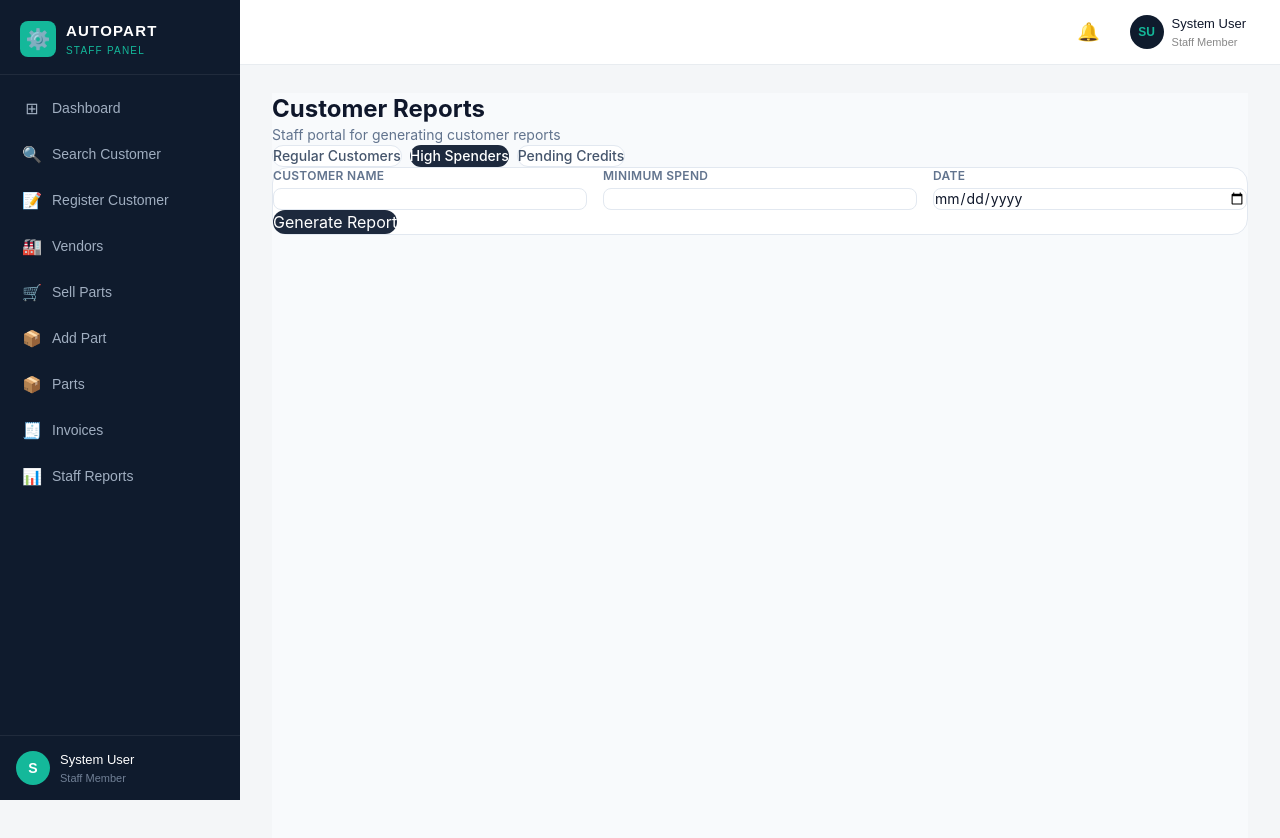
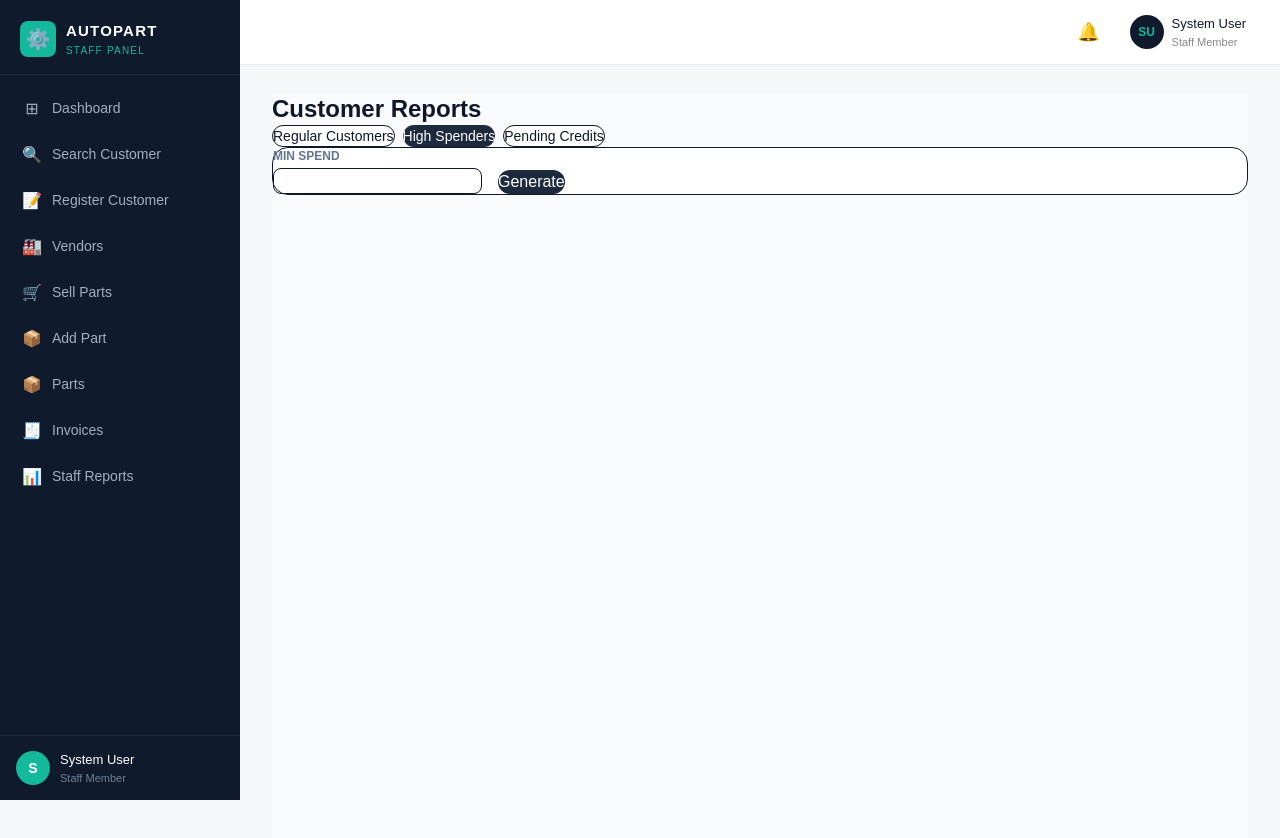
Before and after one commit to Bhumi-77/AppDev_Frontend, a React (Vite) app: page /admin/staff-reports in a window 1280 px wide. Both pictures are taken after a click on the button "High Spenders". Shown: the top 838 px of the page. Built offline with nearby package versions, Linux system fonts and the light colour scheme.

Commit message:
added new frontend changes

```diff
--- a/src/pages/staff/StaffReports.jsx
+++ b/src/pages/staff/StaffReports.jsx
@@ -1,4 +1,5 @@
-import { useState } from "react";
+import React, { useState } from "react";
+import api from "../../api/axios";
 
 const TABS = [
   { id: "regulars", label: "Regular Customers" },
@@ -6,108 +7,87 @@ const TABS = [
   { id: "credits", label: "Pending Credits" },
 ];
 
-
 function Badge({ type }) {
   const styles = {
     Active: "bg-emerald-50 text-emerald-700 border border-emerald-200",
     Inactive: "bg-slate-100 text-slate-500 border border-slate-200",
-    Critical: "bg-red-50 text-red-700 border border-red-200",
-    Overdue: "bg-amber-50 text-amber-700 border border-amber-200",
     Pending: "bg-blue-50 text-blue-700 border border-blue-200",
     Platinum: "bg-amber-50 text-amber-800 border border-amber-200",
-    Gold: "bg-blue-50 text-blue-700 border border-blue-200",
     Silver: "bg-slate-100 text-slate-600 border border-slate-200",
   };
-
   return (
-    <span
-      className={`inline-flex items-center px-2.5 py-0.5 rounded-full text-xs font-medium ${
-        styles[type] || styles.Pending
-      }`}
-    >
+    <span className={`inline-flex items-center px-2.5 py-0.5 rounded-full text-xs font-medium ${styles[type] || styles.Pending}`}>
       {type}
     </span>
   );
 }
 
-function FormField({ label, children }) {
-  return (
-    <div className="flex flex-col gap-1">
-      <label className="text-xs font-semibold text-slate-500 uppercase tracking-wide">
-        {label}
-      </label>
-      {children}
-    </div>
-  );
-}
+export default function CustomerReports() {
+  const [activeTab, setActiveTab] = useState("regulars");
+  const [result, setResult] = useState([]);
+  const [filters, setFilters] = useState({});
 
-const inputCls =
-  "w-full rounded-lg border border-slate-200 bg-white px-3 py-2 text-sm";
-const selectCls =
-  "w-full rounded-lg border border-slate-200 bg-white px-3 py-2 text-sm";
-
-// REGULAR CUSTOMERS
-function RegularsPanel() {
-  const [result, setResult] = useState([]);
-
-  function generate() {
-    setResult(SAMPLE_REGULARS);
-  }
+  const fetchData = async (endpoint) => {
+    try {
+      // The full path must match: /api/reports/customer/ + endpoint
+      const { data } = await api.get(`/reports/customer/${endpoint}`, { params: filters });
+      setResult(data);
+    } catch (err) {
+      console.error("API Request Failed:", err);
+    }
+  };
 
   return (
-    <div>
-      <div className="bg-white rounded-2xl border border-slate-200 p-6 mb-4">
-        <div className="grid grid-cols-1 md:grid-cols-4 gap-4 mb-6">
-          <FormField label="Customer Name">
-            <input className={inputCls} type="text" />
-          </FormField>
+    <div className="p-8 bg-slate-50 min-h-screen">
+      <h1 className="text-2xl font-bold mb-6">Customer Reports</h1>
 
-          <FormField label="Minimum Visits">
-            <input className={inputCls} type="number" />
-          </FormField>
+      <div className="flex gap-2 mb-6">
+        {TABS.map((tab) => (
+          <button
+            key={tab.id}
+            onClick={() => { setActiveTab(tab.id); setResult([]); setFilters({}); }}
+            className={`px-4 py-2 rounded-xl text-sm ${activeTab === tab.id ? "bg-slate-800 text-white" : "bg-white border"}`}
+          >
+            {tab.label}
+          </button>
+        ))}
+      </div>
 
-          <FormField label="From Date">
-            <input className={inputCls} type="date" />
-          </FormField>
-
-          <FormField label="To Date">
-            <input className={inputCls} type="date" />
-          </FormField>
-        </div>
-
-        <button
-          onClick={generate}
-          className="bg-slate-800 text-white px-5 py-2 rounded-xl"
-        >
-          Generate Report
-        </button>
+      <div className="bg-white rounded-2xl border p-6 mb-6 flex gap-4 items-end">
+        {activeTab === "regulars" && (
+          <div className="flex flex-col gap-1">
+            <label className="text-xs font-bold text-slate-500 uppercase">Customer Name</label>
+            <input className="border p-2 rounded-lg" onChange={(e) => setFilters({ name: e.target.value })} />
+          </div>
+        )}
+        {activeTab === "spenders" && (
+          <div className="flex flex-col gap-1">
+            <label className="text-xs font-bold text-slate-500 uppercase">Min Spend</label>
+            <input type="number" className="border p-2 rounded-lg" onChange={(e) => setFilters({ minSpend: e.target.value })} />
+          </div>
+        )}
+        {activeTab === "credits" && (
+          <div className="flex flex-col gap-1">
+            <label className="text-xs font-bold text-slate-500 uppercase">Status</label>
+            <select className="border p-2 rounded-lg" onChange={(e) => setFilters({ status: e.target.value })}>
+              <option value="All">All</option>
+              <option value="Pending">Pending</option>
+            </select>
+          </div>
+        )}
+        <button onClick={() => fetchData(activeTab)} className="bg-slate-800 text-white px-6 py-2 rounded-xl">Generate</button>
       </div>
 
       {result.length > 0 && (
-        <div className="bg-white rounded-2xl border border-slate-200 overflow-hidden">
+        <div className="bg-white rounded-2xl border overflow-hidden">
           <table className="w-full text-sm">
-            <thead>
-              <tr className="bg-slate-50">
-                <th className="p-3 text-left">Customer</th>
-                <th className="p-3 text-left">Customer ID</th>
-                <th className="p-3 text-left">Phone</th>
-                <th className="p-3 text-left">Visits</th>
-                <th className="p-3 text-left">Last Visit</th>
-                <th className="p-3 text-left">Status</th>
-              </tr>
-            </thead>
-
+            <thead className="bg-slate-50"><tr><th className="p-3 text-left">Customer</th><th className="p-3 text-left">Status</th><th className="p-3 text-left">Value</th></tr></thead>
             <tbody>
-              {result.map((r) => (
-                <tr key={r.id} className="border-t">
-                  <td className="p-3">{r.name}</td>
-                  <td className="p-3">{r.id}</td>
-                  <td className="p-3">{r.phone}</td>
-                  <td className="p-3">{r.visits}</td>
-                  <td className="p-3">{r.last}</td>
-                  <td className="p-3">
-                    <Badge type={r.status} />
-                  </td>
+              {result.map((r, i) => (
+                <tr key={i} className="border-t">
+                  <td className="p-3 font-medium">{r.name}</td>
+                  <td className="p-3"><Badge type={r.status} /></td>
+                  <td className="p-3">{r.total}</td>
                 </tr>
               ))}
             </tbody>
@@ -117,195 +97,3 @@ function RegularsPanel() {
     </div>
   );
 }
-
-// HIGH SPENDERS
-function SpendersPanel() {
-  const [result, setResult] = useState([]);
-
-  function generate() {
-    setResult(SAMPLE_SPENDERS);
-  }
-
-  function tier(i) {
-    if (i === 0) return "Platinum";
-    if (i === 1) return "Gold";
-    return "Silver";
-  }
-
-  return (
-    <div>
-      <div className="bg-white rounded-2xl border border-slate-200 p-6 mb-4">
-        <div className="grid grid-cols-1 md:grid-cols-3 gap-4 mb-6">
-          <FormField label="Customer Name">
-            <input className={inputCls} type="text" />
-          </FormField>
-
-          <FormField label="Minimum Spend">
-            <input className={inputCls} type="number" />
-          </FormField>
-
-          <FormField label="Date">
-            <input className={inputCls} type="date" />
-          </FormField>
-        </div>
-
-        <button
-          onClick={generate}
-          className="bg-slate-800 text-white px-5 py-2 rounded-xl"
-        >
-          Generate Report
-        </button>
-      </div>
-
-      {result.length > 0 && (
-        <div className="bg-white rounded-2xl border border-slate-200 overflow-hidden">
-          <table className="w-full text-sm">
-            <thead>
-              <tr className="bg-slate-50">
-                <th className="p-3 text-left">Customer</th>
-                <th className="p-3 text-left">Customer ID</th>
-                <th className="p-3 text-left">Amount Spend</th>
-                <th className="p-3 text-left">Date</th>
-                <th className="p-3 text-left">Tier</th>
-              </tr>
-            </thead>
-
-            <tbody>
-              {result.map((r, i) => (
-                <tr key={r.id} className="border-t">
-                  <td className="p-3">{r.name}</td>
-                  <td className="p-3">{r.id}</td>
-                  <td className="p-3">{r.spent.toLocaleString()}</td>
-                  <td className="p-3">{r.date}</td>
-                  <td className="p-3">
-                    <Badge type={tier(i)} />
-                  </td>
-                </tr>
-              ))}
-            </tbody>
-          </table>
-        </div>
-      )}
-    </div>
-  );
-}
-
-// PENDING CREDITS
-function CreditsPanel() {
-  const [result, setResult] = useState([]);
-
-  function generate() {
-    setResult(SAMPLE_CREDITS);
-  }
-
-  return (
-    <div>
-      <div className="bg-white rounded-2xl border border-slate-200 p-6 mb-4">
-        <div className="grid grid-cols-1 md:grid-cols-3 gap-4 mb-6">
-          <FormField label="Customer Name">
-            <input className={inputCls} type="text" />
-          </FormField>
-
-          <FormField label="Minimum Pending Amount">
-            <input className={inputCls} type="number" />
-          </FormField>
-
-          <FormField label="Credit Status">
-            <select className={selectCls}>
-              <option>All</option>
-              <option>Pending</option>
-              <option>Overdue</option>
-              <option>Critical</option>
-            </select>
-          </FormField>
-        </div>
-
-        <button
-          onClick={generate}
-          className="bg-slate-800 text-white px-5 py-2 rounded-xl"
-        >
-          Generate Report
-        </button>
-      </div>
-
-      {result.length > 0 && (
-        <div className="bg-white rounded-2xl border border-slate-200 overflow-hidden">
-          <table className="w-full text-sm">
-            <thead>
-              <tr className="bg-slate-50">
-                <th className="p-3 text-left">Customer</th>
-                <th className="p-3 text-left">Invoice No</th>
-                <th className="p-3 text-left">Invoice Date</th>
-                <th className="p-3 text-left">Due Date</th>
-                <th className="p-3 text-left">Total Amount</th>
-                <th className="p-3 text-left">Paid Amount</th>
-                <th className="p-3 text-left">Pending Amount</th>
-                <th className="p-3 text-left">Status</th>
-              </tr>
-            </thead>
-
-            <tbody>
-              {result.map((r) => (
-                <tr key={r.id} className="border-t">
-                  <td className="p-3">{r.name}</td>
-                  <td className="p-3">{r.invoiceNo}</td>
-                  <td className="p-3">{r.invoiceDate}</td>
-                  <td className="p-3">{r.dueDate}</td>
-                  <td className="p-3">{r.total.toLocaleString()}</td>
-                  <td className="p-3">{r.paid.toLocaleString()}</td>
-                  <td className="p-3 text-red-600 font-semibold">
-                    {r.pending.toLocaleString()}
-                  </td>
-                  <td className="p-3">
-                    <Badge type={r.status} />
-                  </td>
-                </tr>
-              ))}
-            </tbody>
-          </table>
-        </div>
-      )}
-    </div>
-  );
-}
-
-// MAIN COMPONENT
-export default function CustomerReports() {
-  const [activeTab, setActiveTab] = useState("regulars");
-
-  return (
-    <div className="min-h-screen bg-slate-50 font-sans">
-      <div className="max-w-6xl mx-auto px-4 py-8">
-        <div className="mb-8">
-          <h1 className="text-2xl font-bold text-slate-900">
-            Customer Reports
-          </h1>
-
-          <p className="text-sm text-slate-500">
-            Staff portal for generating customer reports
-          </p>
-        </div>
-
-        <div className="flex gap-2 mb-6 flex-wrap">
-          {TABS.map((tab) => (
-            <button
-              key={tab.id}
-              onClick={() => setActiveTab(tab.id)}
-              className={`px-4 py-2 rounded-xl text-sm font-medium transition-all ${
-                activeTab === tab.id
-                  ? "bg-slate-800 text-white"
-                  : "bg-white border border-slate-200 text-slate-600"
-              }`}
-            >
-              {tab.icon} {tab.label}
-            </button>
-          ))}
-        </div>
-
-        {activeTab === "regulars" && <RegularsPanel />}
-        {activeTab === "spenders" && <SpendersPanel />}
-        {activeTab === "credits" && <CreditsPanel />}
-      </div>
-    </div>
-  );
-}
```
Also changed, not shown: src/pages/customer/CustomerSignup.jsx (+32 -16 lines).
